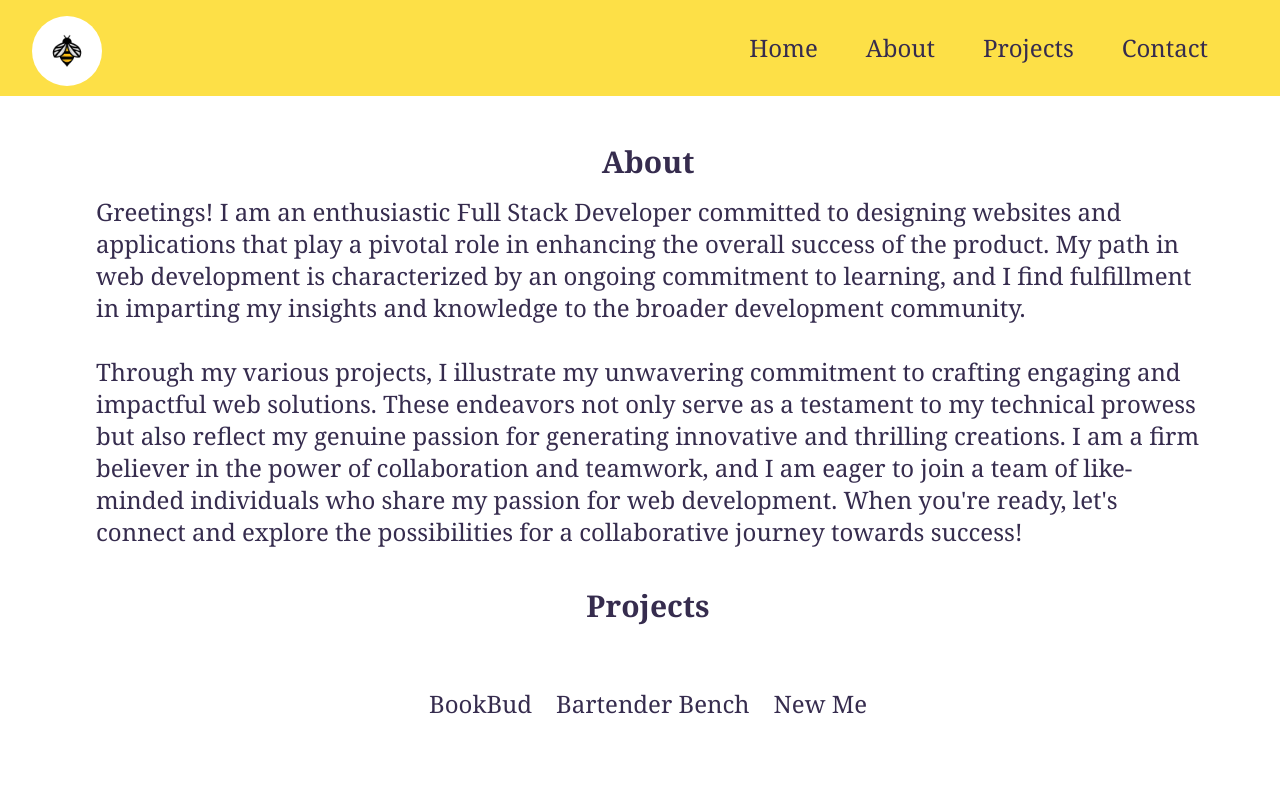
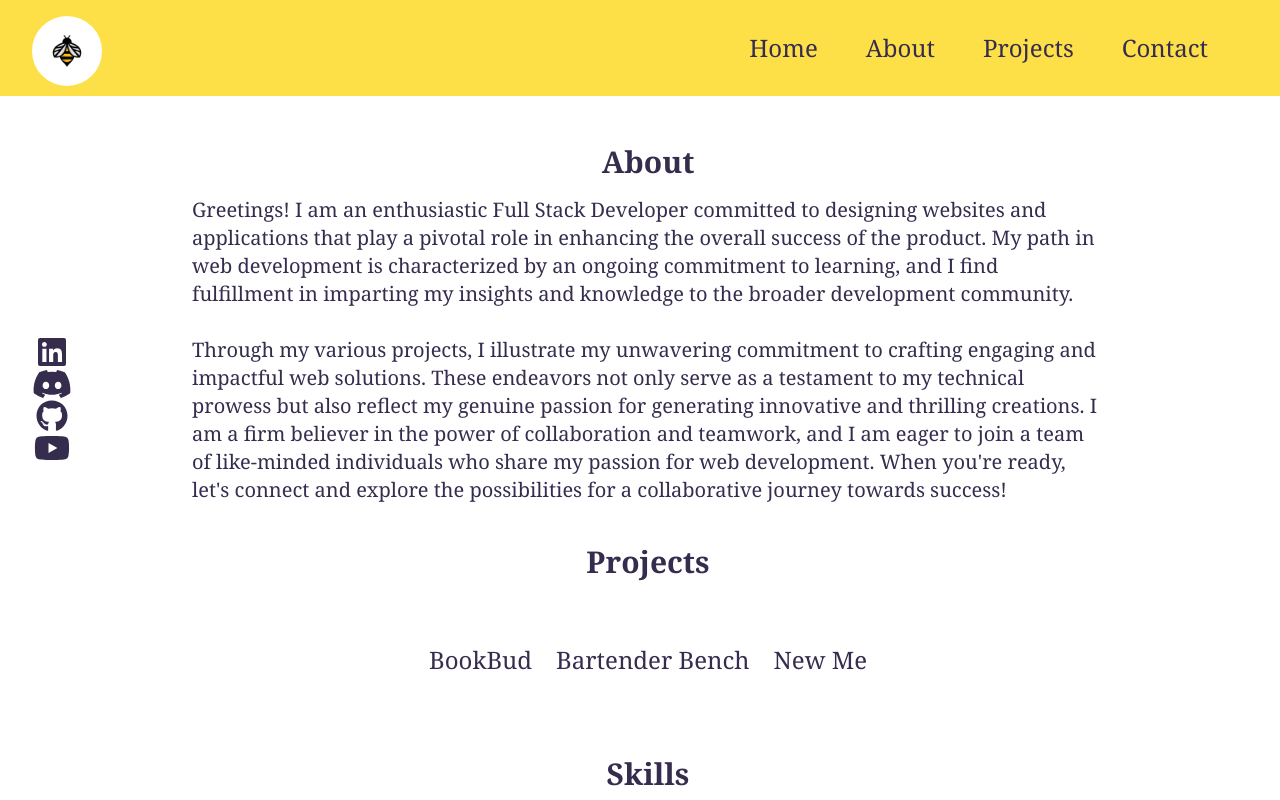
Before and after one commit to segvndo/Segvndo, a Next.js app: page / in a window 1280 px wide. Shown: the top 800 px of the page. Built offline with nearby package versions, Linux system fonts and the light colour scheme.

Commit message:
Modify about margin

```diff
--- a/src/app/page.tsx
+++ b/src/app/page.tsx
@@ -3,6 +3,7 @@ import Navigation from '@/components/Navigation';
 import About from '@/components/About';
 import Skills from '@/components/Skills';
 import Projects from '@/components/Projects';
+import SoscMedia from '@/components/SoscMedia';
 
 type HomeProps = {};
 
@@ -11,7 +12,7 @@ const Home: React.FC<HomeProps> = (): ReactElement => {
     <main className=" flex flex-col justify-center space-x-4">
 
       <Navigation />
-      {/* <SoscMedia /> */}
+
       <div>
         <About />
       </div>
@@ -24,6 +25,10 @@ const Home: React.FC<HomeProps> = (): ReactElement => {
         <Skills />
       </div>
 
+      <div className="fixed top-1/2 left-0 transform -translate-y-1/2 p-4">
+        <SoscMedia />
+      </div>
+
     </main>
   );
 };
--- a/src/components/About.tsx
+++ b/src/components/About.tsx
@@ -4,7 +4,7 @@ const About: React.FC = () => {
   return (
     <div className="flex flex-col justify-center items-center md:justify-center">
       <h1 className="text-3xl font-serif  font-semibold mt-12 text-bp-primary-color">About</h1>
-      <div className="text-2xl font-serif ml-20 mr-20 mb-4 mt-4 text-bp-primary-color pb-2 md:pb-6">
+      <div className="text-xl font-serif ml-44 mr-44 mb-4 mt-4 text-bp-primary-color pb-2 md:pb-6">
 
         <p>Greetings! I am an enthusiastic Full Stack Developer committed to designing websites and applications that play a pivotal role in enhancing the overall success of the product. My path in web development is characterized by an ongoing commitment to learning, and I find fulfillment in imparting my insights and knowledge to the broader development community.
         </p>
--- a/src/components/SoscMedia.tsx
+++ b/src/components/SoscMedia.tsx
@@ -8,8 +8,8 @@ type SoscMediaProps = {};
 const SoscMedia: React.FC<SoscMediaProps> = () => {
   return (
 
-    <div className="fixed left-0 top-0 p-4 ml-4">
-      <div>
+    <div>
+      <div className="flex flex-col">
         <FontAwesomeIcon icon={faLinkedin} size="2x" className="icon mr-4 hover:animate-spin text-bp-primary-color" />
         <FontAwesomeIcon icon={faDiscord} size="2x" className="icon mr-4 hover:animate-spin text-bp-primary-color" />
         <FontAwesomeIcon icon={faGithub} size="2x" className="icon mr-4 hover:animate-spin text-bp-primary-color" />
```
